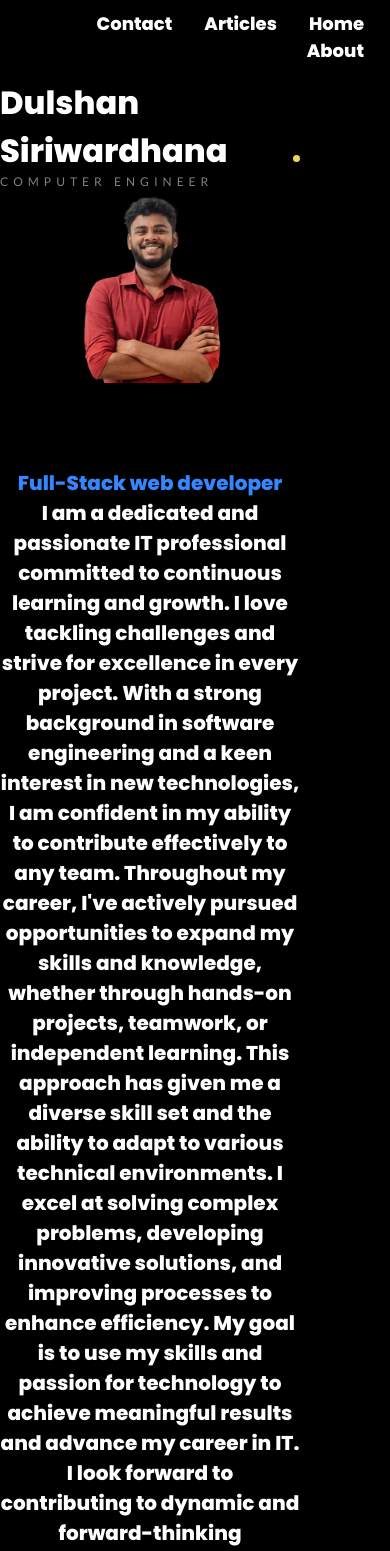
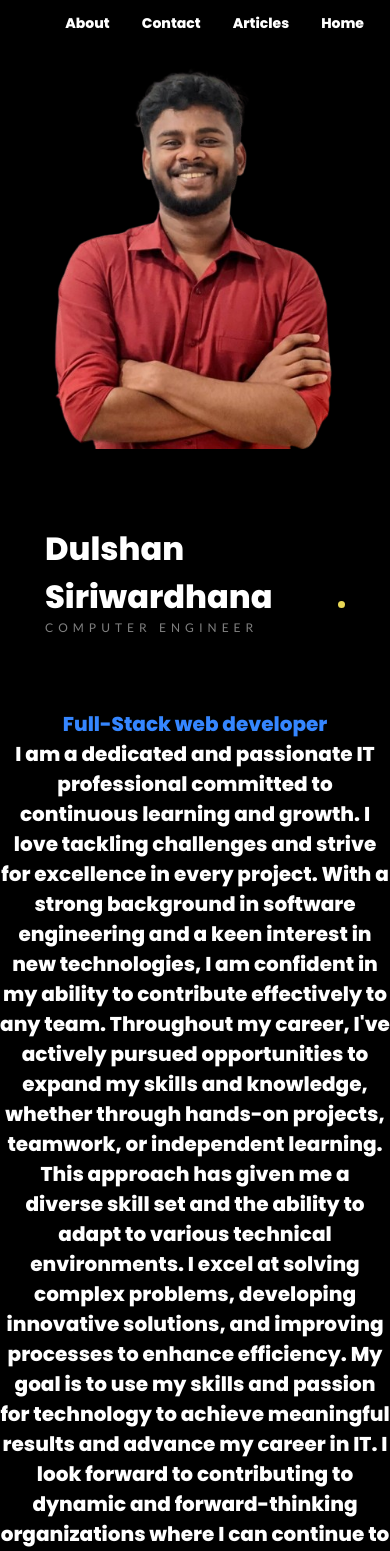
Before and after one commit to DulshanSiriwardhana/MantisOfficialFrontend, a React (Create React App) app: page / in a window 390 px wide. Shown: the top 1551 px of the page. Built offline with nearby package versions, Linux system fonts and the light colour scheme.

Commit message:
Fix for responsiveness

```diff
--- a/src/components/descriptionanimation/descriptionanimation.css
+++ b/src/components/descriptionanimation/descriptionanimation.css
@@ -1,16 +1,4 @@
-
 @import url("https://fonts.googleapis.com/css?family=Montserrat&display=swap");
-
-@media screen and (max-width:1000px){
-    .descriptioncontainer{
-        height: 100vh;
-        display: flex;
-        flex-direction: column;
-        justify-content: center;
-        align-items: center;
-    }
-}
-
 
 .descriptioncontainer h1 {
   font-family: "Montserrat Medium";
--- a/src/components/dp/dp.css
+++ b/src/components/dp/dp.css
@@ -1,4 +1,3 @@
 .dpimage{
-    width: 80%;
-    margin-left: 30%;
+    width: 100%;
 }
--- a/src/components/navbar/navbar.css
+++ b/src/components/navbar/navbar.css
@@ -25,3 +25,12 @@
 .ul li a{
     color: white;
 }
+@media screen and (max-width:420px){
+    .ul li a{
+        text-decoration: none;
+        font-weight: 700;
+        font-size: 14px;
+        text-align: center;
+        padding: 14px 16px;
+    }
+}
--- a/src/pages/homepage/Home.css
+++ b/src/pages/homepage/Home.css
@@ -3,12 +3,12 @@
     display: flex;
     justify-content: space-around;
     align-items: center;
+    margin-top: 20px;
 }
-@media screen and (min-width:500px){
+@media screen and (min-width:800px){
     .hometop{
         color: white;
         display: flex;
-        padding: 100px;
         justify-content:space-around;
     }
     .homeleft{
@@ -17,39 +17,33 @@
     .homeright{
         flex: 1;
     }
+    .description{
+        margin-bottom: 120px;
+    }
+    .nameanimation{
+    }
 }
-@media screen and (max-width:500px){
+@media screen and (max-width:800px){
     .hometop{
         color: white;
         display: flex;
-        flex-direction: column;
+        flex-direction: column-reverse;
         align-items: center;
-        justify-content:space-around;
-        margin-left: 0%;
-        height: 1800px;
     }
     .homeleft{
         display: flex;
         flex-direction: column;
         justify-content: center;
         align-items: center;
-        margin-top: 0px;
-    }
-    .nameanimation{
-        margin-top: -1480px;
-        flex: 1;
-    }
-    .description{
-        margin-top: -180px;
-        flex: 1;
     }
     .homeright{
         display: flex;
-        flex-direction: column;
         justify-content: center;
         align-items: center;
-        margin-left: -30%;
-        margin-top: -4200px;
-        width: 240px;
+    }
+    .description{
+        margin-bottom: 120px;
+    }
+    .nameanimation{
     }
 }
```
